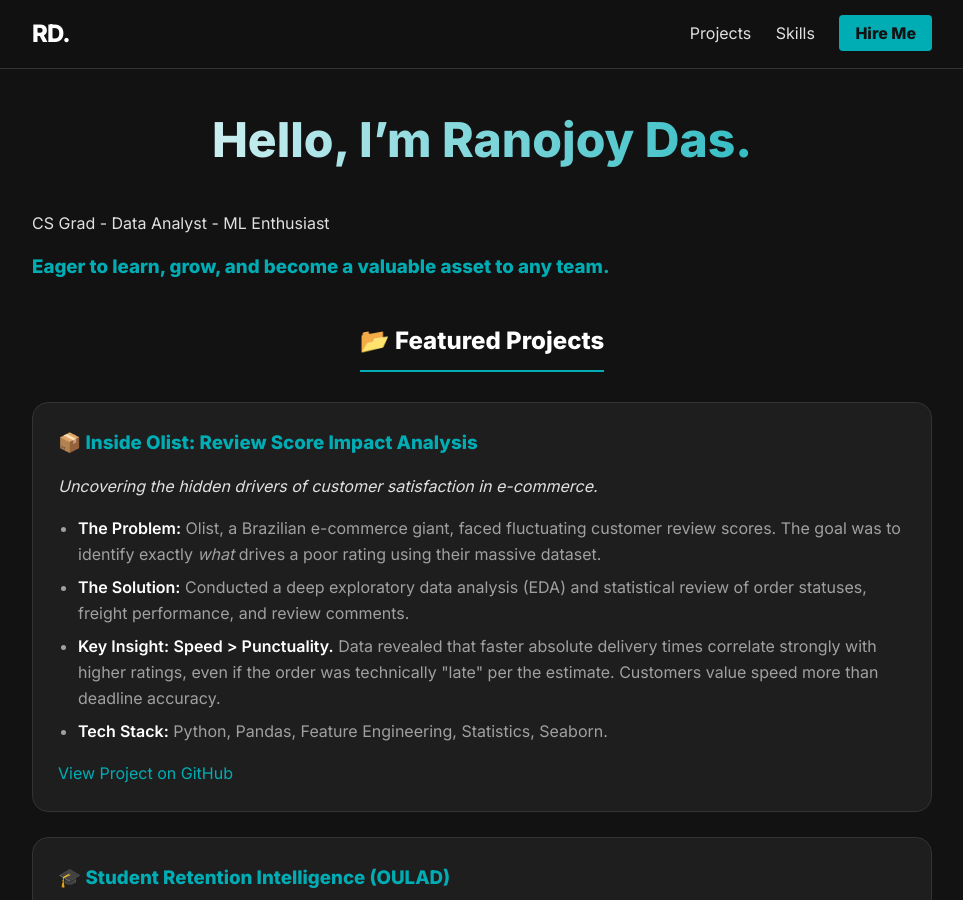
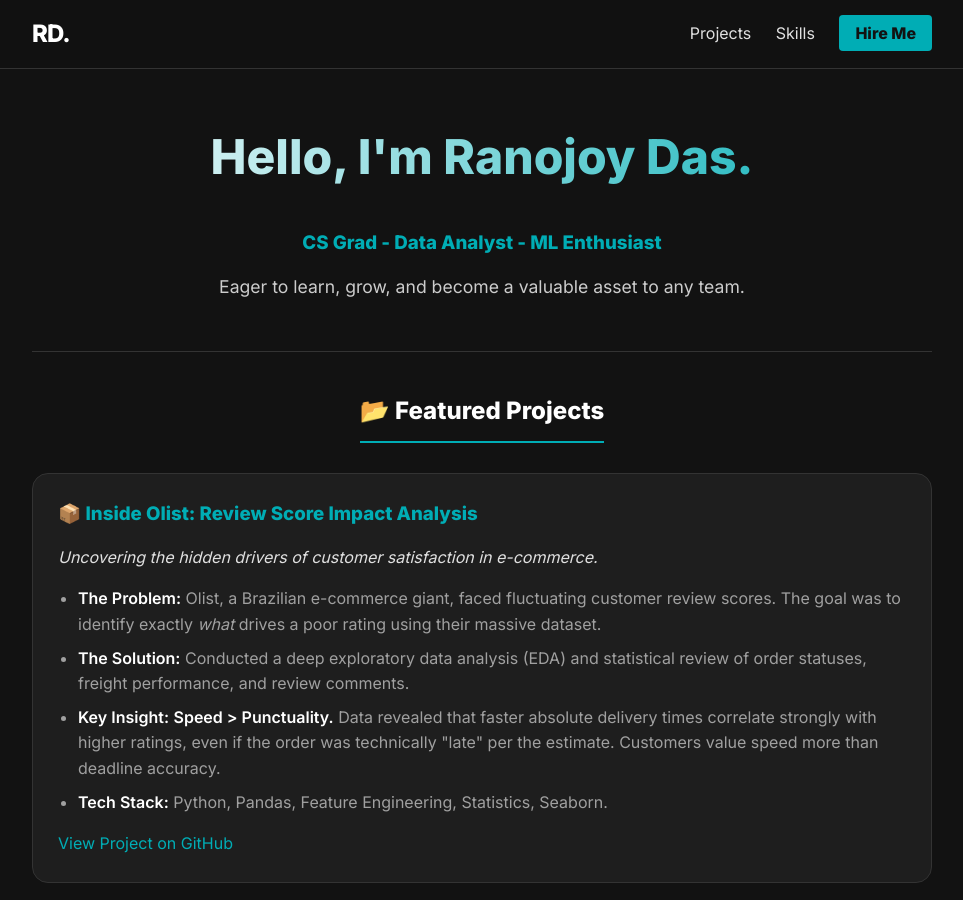
Before and after one commit to IamRaNo/iamrano.github.io, a Jekyll site: the page built from index.md, in a window 1280 px wide and 900 px high. Shown: the whole window, without its empty margins (158-1121 px from the left). Built offline with Jekyll 4.4.1, drawn with Linux system fonts in a browser that asks for light colours.

Commit message:
Update index.md

```diff
--- a/index.md
+++ b/index.md
@@ -3,10 +3,15 @@ layout: default
 title: Ranojoy Das | Data Analyst
 ---
 
-# Hello, I'm Ranojoy Das.
-CS Grad - Data Analyst - ML Enthusiast
+<div style="text-align: center; margin-top: 50px; margin-bottom: 50px;">
+  <h1 style="margin-top: 0;">Hello, I'm Ranojoy Das.</h1>
+  <h3 style="margin-top: 10px; color: #00ADB5;">CS Grad - Data Analyst - ML Enthusiast</h3>
+  <p style="font-size: 1.1em; max-width: 600px; margin: 15px auto; color: #cccccc;">
+    Eager to learn, grow, and become a valuable asset to any team.
+  </p>
+</div>
 
-### Eager to learn, grow, and become a valuable asset to any team.
+<hr style="border: 0; border-top: 1px solid #333; margin-bottom: 40px;">
 
 ## 📂 Featured Projects
 
```
